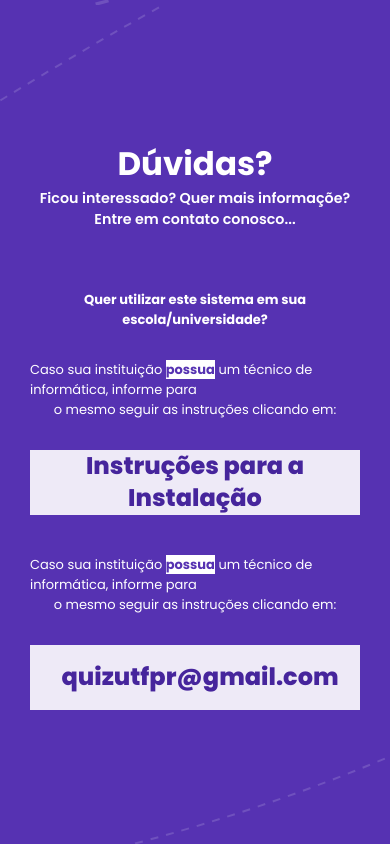
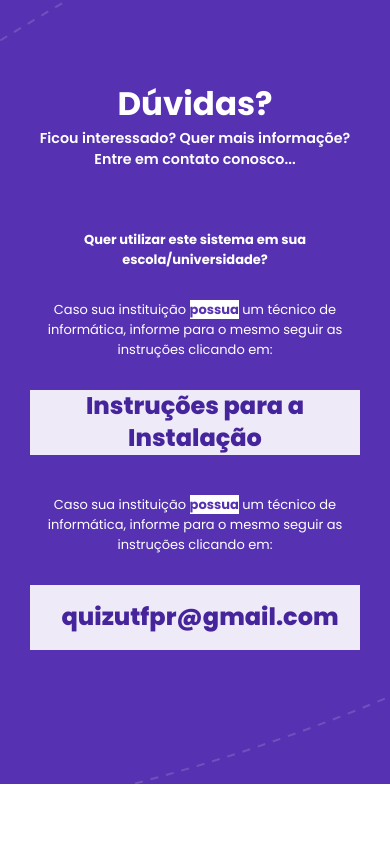
Before and after one commit to JessePires/landing_page_quiz, a Next.js app: page / in a window 390 px wide. Shown: the part 2883-3727 px from the top of the page. After the commit the page ends 3667 px from the top, so only its background shows below. Built offline with nearby package versions, Linux system fonts and the light colour scheme.

Commit message:
:lipstick: Arrumando responsividade dos textos.

```diff
--- a/src/sections/Doubts/index.tsx
+++ b/src/sections/Doubts/index.tsx
@@ -1,5 +1,6 @@
 import React from 'react'
 import { MdEmail } from 'react-icons/md'
+import { useMediaQuery } from 'react-responsive'
 
 import {
   Section,
@@ -13,13 +14,18 @@ import {
   NormalText,
 } from './style'
 
-const Doubts: React.FC = () => (
+const Doubts: React.FC = () => {
+  const isMobile = useMediaQuery({ query: '(max-width: 1150px)' })
+
+  return (
     <Section>
       <Title>Dúvidas?</Title>
       <Description>Ficou interessado? Quer mais informaçõe?</Description>
       <Description>Entre em contato conosco...</Description>
 
-    <SubTitle>Quer utilizar este sistema em sua escola/universidade?</SubTitle>
+      <SubTitle>
+        Quer utilizar este sistema em sua escola/universidade?
+      </SubTitle>
       <Body>
         <Card
           initial={{ opacity: 0, x: -300 }}
@@ -33,11 +39,22 @@ const Doubts: React.FC = () => (
           }}
           transition={{ type: 'spring', duration: 5, bounce: 0.6 }}
         >
+          {isMobile && (
             <NormalText>
-          Caso sua instituição <RevertColor>possua</RevertColor> um técnico de
-          informática, informe para
+              Caso sua instituição <RevertColor>possua</RevertColor> um técnico
+              de informática, informe para o mesmo seguir as instruções clicando
+              em:
+            </NormalText>
+          )}
+          {!isMobile && (
+            <>
+              <NormalText>
+                Caso sua instituição <RevertColor>possua</RevertColor> um
+                técnico de informática, informe para
               </NormalText>
               <NormalText>o mesmo seguir as instruções clicando em:</NormalText>
+            </>
+          )}
           <StyledButton>Instruções para a Instalação</StyledButton>
         </Card>
 
@@ -53,11 +70,22 @@ const Doubts: React.FC = () => (
             once: false,
           }}
         >
+          {isMobile && (
             <NormalText>
-          Caso sua instituição <RevertColor>possua</RevertColor> um técnico de
-          informática, informe para
+              Caso sua instituição <RevertColor>possua</RevertColor> um técnico
+              de informática, informe para o mesmo seguir as instruções clicando
+              em:
+            </NormalText>
+          )}
+          {!isMobile && (
+            <>
+              <NormalText>
+                Caso sua instituição <RevertColor>possua</RevertColor> um
+                técnico de informática, informe para
               </NormalText>
               <NormalText>o mesmo seguir as instruções clicando em:</NormalText>
+            </>
+          )}
           <StyledButton>
             <MdEmail />
             quizutfpr@gmail.com
@@ -66,5 +94,6 @@ const Doubts: React.FC = () => (
       </Body>
     </Section>
   )
+}
 
 export default Doubts
--- a/src/sections/Doubts/style.ts
+++ b/src/sections/Doubts/style.ts
@@ -77,6 +77,7 @@ export const RevertColor = styled.span`
 export const NormalText = styled.p`
   color: white;
   font-size: 1rem;
+  text-align: center;
 `
 
 export const Body = styled.div`
--- a/src/sections/SmartphoneScreenshots/index.tsx
+++ b/src/sections/SmartphoneScreenshots/index.tsx
@@ -9,6 +9,9 @@ import { SliderSmartphone } from '../../components'
 
 const SmartphoneScreenshots: React.FC = () => {
   const isMobile = useMediaQuery({ query: '(max-width: 480px)' })
+
+  const widthMobile = isMobile ? 280 : 310
+  const heightMobile = isMobile ? 570 : 600
 
   return (
     <Section>
@@ -39,7 +42,7 @@ const SmartphoneScreenshots: React.FC = () => {
         }}
         transition={{ type: 'spring', duration: 5, bounce: 0.6 }}
       >
-        <SliderSmartphone width={310} height={600} />
+        <SliderSmartphone width={widthMobile} height={heightMobile} />
       </Body>
     </Section>
   )
```
Also changed, not shown: src/assets/bg_header.png (deleted). Lines whose indentation alone changed are shown as unchanged.
